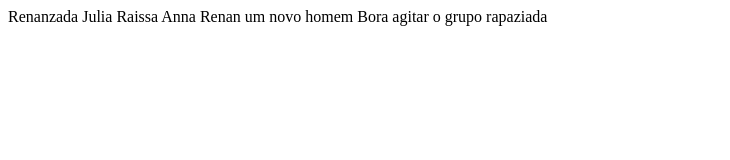
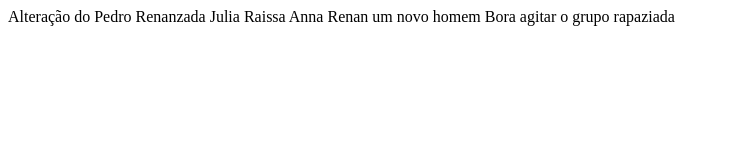
Before and after one commit to marttinsrenan/projeto_2bb, a plain HTML site: page index.html in a window 1280 px wide. Shown: the whole page, without its empty margins (0-730 px from the left). Drawn offline with Linux system fonts and the light colour scheme.

Commit message:
Versao Pedro

```diff
--- a/index.html
+++ b/index.html
@@ -7,6 +7,7 @@
     <title>Document</title>
 </head>
 <body>
+    Alteração do Pedro
     Renanzada
     Julia
     Raissa
```
